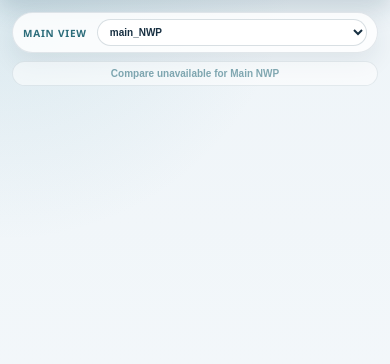
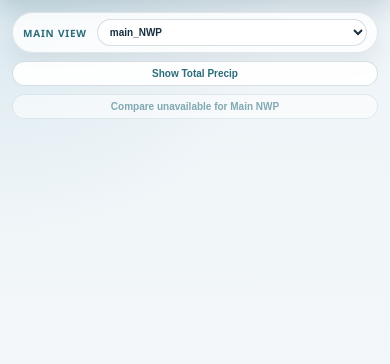
Before and after one commit to Jackweather/adkwx1, a Flask app: page / in a window 390 px wide. Shown: the part 56-420 px from the top of the page. Run offline with Flask 2, Linux system fonts and the light colour scheme.

```diff
--- a/templates/index.html
+++ b/templates/index.html
@@ -374,7 +374,8 @@
                 font-size: 10px;
             }
             .view-select,
-            .compare-toggle {
+            .compare-toggle,
+            .mode-toggle {
                 font-size: 10px;
                 padding: 6px 8px;
             }
@@ -403,7 +404,8 @@
             .panel-label,
             .view-control-label,
             .view-select,
-            .compare-toggle {
+            .compare-toggle,
+            .mode-toggle {
                 font-size: 9px;
             }
         }
@@ -425,6 +427,7 @@
                         {% endfor %}
                     </select>
                 </label>
+                <button type="button" class="compare-toggle mode-toggle" id="modeToggle">Show Total Precip</button>
                 <button type="button" class="compare-toggle" id="compareToggle">Compare to Main NWP</button>
             </div>
             <div class="slider-container">
@@ -459,12 +462,14 @@
         const slideDataElement = document.getElementById('slideData');
         const defaultPanelGroupsElement = document.getElementById('defaultPanelGroups');
         const primaryGroupSelect = document.getElementById('primaryGroupSelect');
+        const modeToggle = document.getElementById('modeToggle');
         const compareToggle = document.getElementById('compareToggle');
         const COMPARE_GROUP = 'main_NWP';
+        const TOTAL_PRECIP_GROUP = 'total_precip';
         let slideData = slideDataElement ? JSON.parse(slideDataElement.textContent) : [];
         const defaultPanelGroups = defaultPanelGroupsElement ? JSON.parse(defaultPanelGroupsElement.textContent) : [];
         const allGroups = primaryGroupSelect ? Array.from(primaryGroupSelect.options).map((option) => option.value) : [];
-        const DEFAULT_PRIMARY_GROUP = defaultPanelGroups.find((group) => group !== COMPARE_GROUP) || defaultPanelGroups[0] || allGroups[0] || '';
+        const DEFAULT_PRIMARY_GROUP = defaultPanelGroups[0] || allGroups[0] || '';
         const sliderBar = document.getElementById('sliderBar');
         const forecastHour = document.getElementById('forecastHour');
         let lastSlideSignature = JSON.stringify(slideData);
@@ -517,12 +522,27 @@
             if (group === 'main_NWP') {
                 return 'Main NWP';
             }
+            if (group === TOTAL_PRECIP_GROUP) {
+                return 'Total Precip';
+            }
             return group.replaceAll('_', ' / ');
         }
 
         function syncToolbarControls() {
             if (primaryGroupSelect && primaryGroupSelect.value !== selectedPrimaryGroup) {
                 primaryGroupSelect.value = selectedPrimaryGroup;
+            }
+
+            const totalPrecipAvailable = allGroups.includes(TOTAL_PRECIP_GROUP);
+            const showingTotalPrecip = selectedPrimaryGroup === TOTAL_PRECIP_GROUP;
+
+            if (modeToggle) {
+                modeToggle.disabled = !totalPrecipAvailable;
+                modeToggle.classList.toggle('is-active', showingTotalPrecip);
+                modeToggle.textContent = !totalPrecipAvailable
+                    ? 'Total Precip Unavailable'
+                    : (showingTotalPrecip ? 'Show Main NWP' : 'Show Total Precip');
+                modeToggle.setAttribute('aria-pressed', String(showingTotalPrecip));
             }
 
             const compareDisabled = selectedPrimaryGroup === COMPARE_GROUP;
@@ -697,6 +717,21 @@
             });
         }
 
+        if (modeToggle) {
+            modeToggle.addEventListener('click', () => {
+                if (!allGroups.includes(TOTAL_PRECIP_GROUP)) {
+                    return;
+                }
+                selectedPrimaryGroup = selectedPrimaryGroup === TOTAL_PRECIP_GROUP ? COMPARE_GROUP : TOTAL_PRECIP_GROUP;
+                if (selectedPrimaryGroup === COMPARE_GROUP) {
+                    compareWithMainNwp = false;
+                }
+                saveSelectedPrimaryGroup();
+                saveCompareMode();
+                renderSlides();
+            });
+        }
+
         if (compareToggle) {
             compareToggle.addEventListener('click', () => {
                 if (selectedPrimaryGroup === COMPARE_GROUP) {
```
